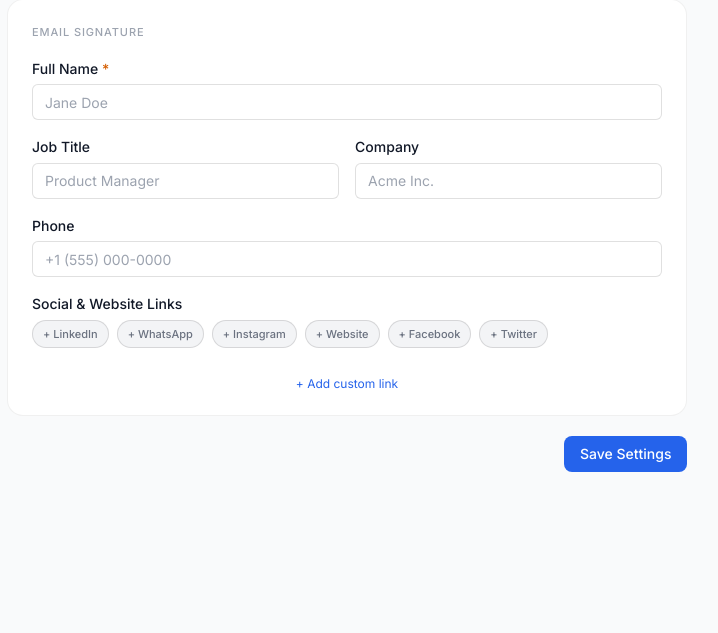
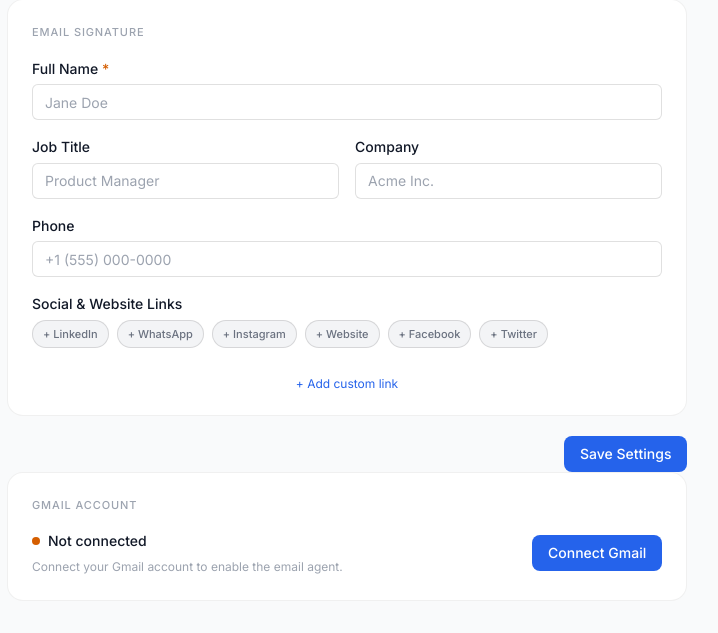
Before and after one commit to MTawhid7/email-agent, a Python web app: template templates/settings.html in a window 1280 px wide. Shown: the part 953-1586 px from the top of the page, without its empty margins (265-983 px from the left). Before the commit the page ends 1425 px from the top, so only its background shows below. Run offline with Jinja, Linux system fonts and the light colour scheme; the template is opened without the code that fills it, so the values that code supplies are empty; some libraries are stand-ins or nearby versions.

Commit message:
feat: Gmail account switch / logout on Settings page
- POST /api/auth/switch: stops daemon, deletes token.json, starts OAuth
  so the user can sign in with the same or a different Google account
- Settings page shows a "Gmail Account" card with a green/red
  connection indicator and a "Switch Account" / "Connect Gmail" button
- Clicking the button opens the browser OAuth flow in-place; a spinner
  polls /setup/api/oauth_status and shows success once connected, then
  restarts the daemon automatically

Co-Authored-By: Claude Sonnet 4.6 <noreply@anthropic.com>

```diff
--- a/templates/settings.html
+++ b/templates/settings.html
@@ -107,4 +107,86 @@
   </div>
 
 </form>
+
+{# ── Gmail Account ─────────────────────────────────────────────────────────── #}
+<div class="card card-lg" style="max-width:680px;">
+  <div class="card-section-title">Gmail Account</div>
+
+  <div style="display:flex;align-items:center;justify-content:space-between;gap:var(--sp-4);">
+    <div>
+      {% if gmail_connected %}
+        <div style="display:flex;align-items:center;gap:var(--sp-2);margin-bottom:var(--sp-1);">
+          <span style="width:8px;height:8px;border-radius:50%;background:var(--status-success);display:inline-block;flex-shrink:0;"></span>
+          <span style="font-weight:500;color:var(--text-primary);">Connected</span>
+        </div>
+        <p style="font-size:var(--text-sm);color:var(--text-tertiary);">
+          To use a different Google account, click <strong>Switch Account</strong>. A sign-in window will open in your browser.
+        </p>
+      {% else %}
+        <div style="display:flex;align-items:center;gap:var(--sp-2);margin-bottom:var(--sp-1);">
+          <span style="width:8px;height:8px;border-radius:50%;background:var(--status-error);display:inline-block;flex-shrink:0;"></span>
+          <span style="font-weight:500;color:var(--text-primary);">Not connected</span>
+        </div>
+        <p style="font-size:var(--text-sm);color:var(--text-tertiary);">
+          Connect your Gmail account to enable the email agent.
+        </p>
+      {% endif %}
+    </div>
+
+    {% if gmail_connected %}
+      <button type="button" onclick="startGmailConnect(true)" class="btn btn-ghost"
+        style="color:var(--status-error);flex-shrink:0;">
+        Switch Account
+      </button>
+    {% else %}
+      <button type="button" onclick="startGmailConnect(false)" class="btn btn-primary"
+        style="flex-shrink:0;">
+        Connect Gmail
+      </button>
+    {% endif %}
+  </div>
+
+  <div id="oauth-status" style="display:none;margin-top:var(--sp-4);"></div>
+</div>
+
+{% block scripts %}
+<script>
+function startGmailConnect(switchAccount) {
+  if (switchAccount && !confirm('This will sign out of the current Gmail account and open a browser sign-in window. Continue?')) return;
+
+  const el = document.getElementById('oauth-status');
+  el.style.display = 'block';
+  el.innerHTML = '<div style="display:flex;align-items:center;gap:10px;font-size:var(--text-sm);color:var(--text-secondary);">'
+    + '<div style="width:16px;height:16px;border:2px solid var(--border-default);border-top-color:var(--accent);border-radius:50%;animation:spin 0.8s linear infinite;flex-shrink:0;"></div>'
+    + 'Waiting for sign-in in your browser…</div>';
+
+  fetch('/api/auth/switch', { method: 'POST' })
+    .then(r => r.json())
+    .then(() => pollOAuth())
+    .catch(() => {
+      el.innerHTML = '<div class="alert alert-error">Could not start sign-in. Please try again.</div>';
+    });
+}
+
+function pollOAuth() {
+  fetch('/setup/api/oauth_status')
+    .then(r => r.json())
+    .then(data => {
+      const el = document.getElementById('oauth-status');
+      if (data.done) {
+        el.innerHTML = '<div class="alert alert-success">'
+          + '<svg width="16" height="16" fill="none" stroke="currentColor" stroke-width="2" viewBox="0 0 24 24"><path stroke-linecap="round" stroke-linejoin="round" d="M5 13l4 4L19 7"/></svg>'
+          + '<span>Gmail connected! <a href="/dashboard" style="color:inherit;font-weight:600;margin-left:6px;">Go to Dashboard →</a></span></div>';
+        fetch('/api/agent/start', { method: 'POST' });
+      } else if (data.error) {
+        el.innerHTML = '<div class="alert alert-error">Sign-in failed: ' + data.error + '</div>';
+      } else {
+        setTimeout(pollOAuth, 2000);
+      }
+    })
+    .catch(() => setTimeout(pollOAuth, 3000));
+}
+</script>
 {% endblock %}
+
+{% endblock %}
```
Also changed, not shown: routes/settings.py (+23 -5 lines).
